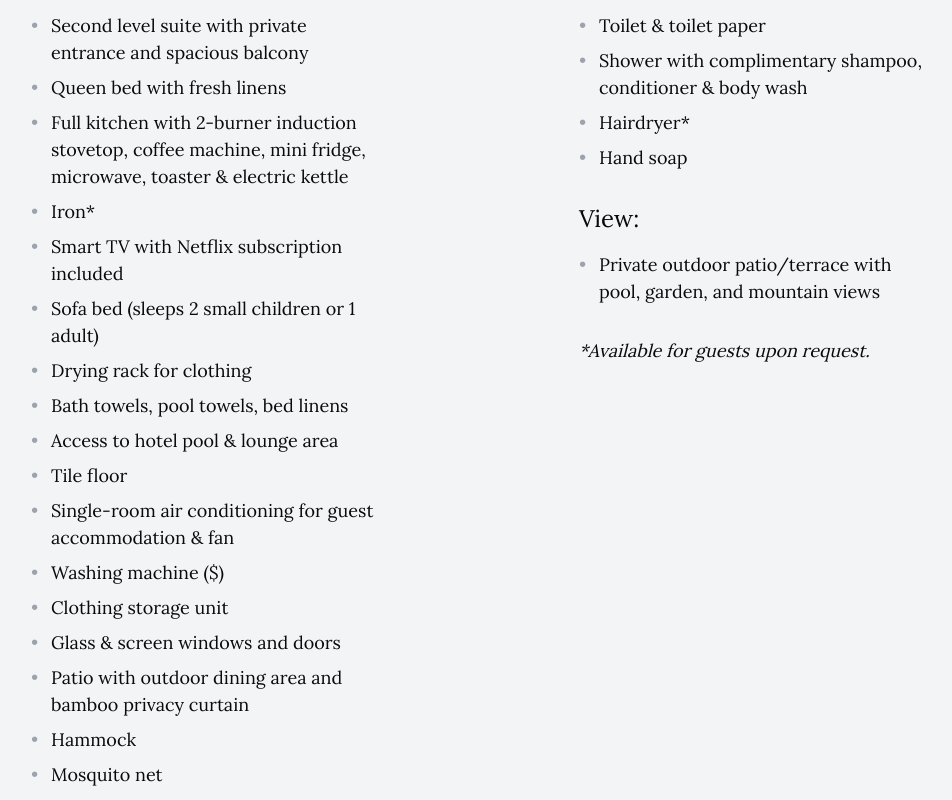
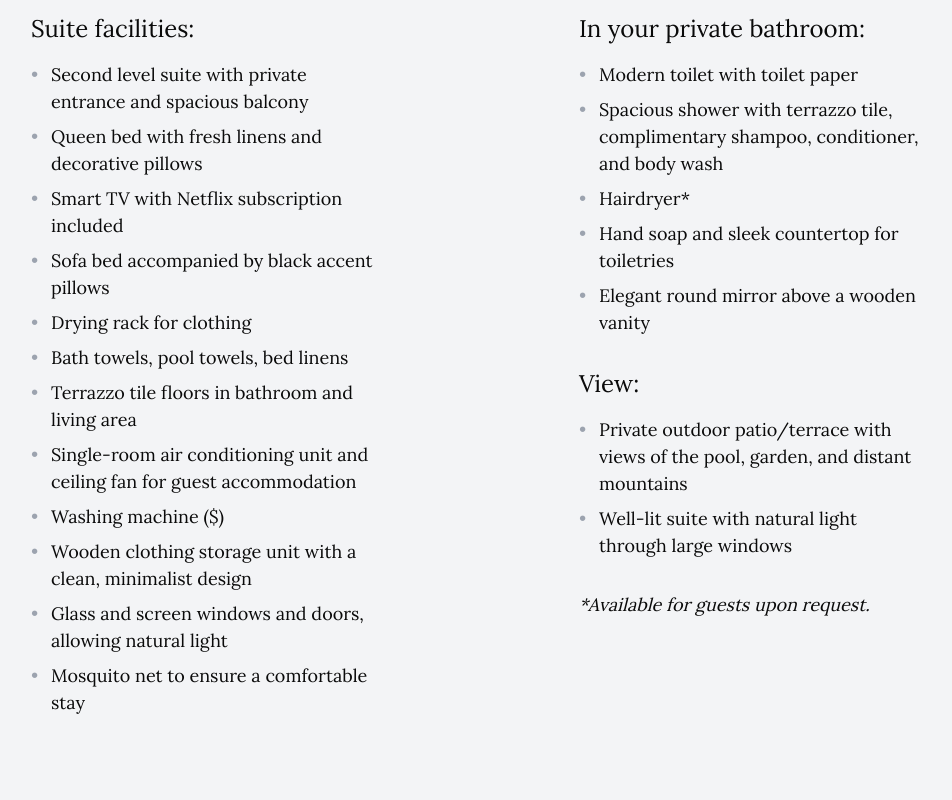
Before and after one commit to Yolxander/hotel-daleese, a Next.js app: page /suites/suite-4 in a window 1280 px wide. Shown: the part 980-1780 px from the top of the page, without its empty margins (161-1113 px from the left). Built offline with nearby package versions, Linux system fonts and the light colour scheme.

Commit message:
updated text size

```diff
--- a/src/app/suites/suite-4/page.tsx
+++ b/src/app/suites/suite-4/page.tsx
@@ -39,33 +39,32 @@ const header = {
 const suiteInfo = {
     facilities: [
         { id: 1, description: "Second level suite with private entrance and spacious balcony" },
-        { id: 2, description: "Queen bed with fresh linens" },
-        { id: 3, description: "Full kitchen with 2-burner induction stovetop, coffee machine, mini fridge, microwave, toaster & electric kettle" },
-        { id: 4, description: "Iron*" },
-        { id: 5, description: "Smart TV with Netflix subscription included" },
-        { id: 6, description: "Sofa bed (sleeps 2 small children or 1 adult)" },
-        { id: 7, description: "Drying rack for clothing" },
-        { id: 8, description: "Bath towels, pool towels, bed linens" },
-        { id: 9, description: "Access to hotel pool & lounge area" },
-        { id: 10, description: "Tile floor" },
-        { id: 11, description: "Single-room air conditioning for guest accommodation & fan" },
-        { id: 12, description: "Washing machine ($)" },
-        { id: 13, description: "Clothing storage unit" },
-        { id: 14, description: "Glass & screen windows and doors" },
-        { id: 15, description: "Patio with outdoor dining area and bamboo privacy curtain" },
-        { id: 16, description: "Hammock" },
-        { id: 17, description: "Mosquito net" },
+        { id: 2, description: "Queen bed with fresh linens and decorative pillows" },
+        { id: 3, description: "Smart TV with Netflix subscription included" },
+        { id: 4, description: "Sofa bed accompanied by black accent pillows" },
+        { id: 5, description: "Drying rack for clothing" },
+        { id: 6, description: "Bath towels, pool towels, bed linens" },
+        { id: 7, description: "Terrazzo tile floors in bathroom and living area" },
+        { id: 8, description: "Single-room air conditioning unit and ceiling fan for guest accommodation" },
+        { id: 9, description: "Washing machine ($)" },
+        { id: 10, description: "Wooden clothing storage unit with a clean, minimalist design" },
+        { id: 11, description: "Glass and screen windows and doors, allowing natural light" },
+        { id: 12, description: "Mosquito net to ensure a comfortable stay" },
     ],
     bathroomAmenities: [
-        { id: 1, description: "Toilet & toilet paper" },
-        { id: 2, description: "Shower with complimentary shampoo, conditioner & body wash" },
+        { id: 1, description: "Modern toilet with toilet paper" },
+        { id: 2, description: "Spacious shower with terrazzo tile, complimentary shampoo, conditioner, and body wash" },
         { id: 3, description: "Hairdryer*" },
-        { id: 4, description: "Hand soap" },
+        { id: 4, description: "Hand soap and sleek countertop for toiletries" },
+        { id: 5, description: "Elegant round mirror above a wooden vanity" },
     ],
     views: [
-        { id: 1, description: "Private outdoor patio/terrace with pool, garden, and mountain views" },
+        { id: 1, description: "Private outdoor patio/terrace with views of the pool, garden, and distant mountains" },
+        { id: 2, description: "Well-lit suite with natural light through large windows" },
     ],
 };
+
+
 
 
 export default function Page() {
--- a/src/components/amenities/amenities-section.tsx
+++ b/src/components/amenities/amenities-section.tsx
@@ -1,7 +1,6 @@
 'use client'
 
 import { Cormorant_Garamond } from 'next/font/google'
-import Link from 'next/link'
 import { motion } from 'framer-motion'
 import { useInView } from 'framer-motion'
 import { useRef } from 'react'
@@ -26,7 +25,7 @@ const AmenityCard: React.FC<AmenityCardProps> = ({ title, description, index, in
             initial={{ opacity: 0 }}
             animate={inView ? { opacity: 1 } : { opacity: 0 }}
             transition={{ duration: 0.5, delay: index * 0.2 + 0.2 }}
-            className={`${cormorantGaramond.className} text-2xl md:text-3xl font-bold mb-4`}
+            className={`${cormorantGaramond.className} text-2xl md:text-[24px] font-bold mb-4`}
         >
             {title}
         </motion.h3>
@@ -34,7 +33,7 @@ const AmenityCard: React.FC<AmenityCardProps> = ({ title, description, index, in
             initial={{ opacity: 0 }}
             animate={inView ? { opacity: 1 } : { opacity: 0 }}
             transition={{ duration: 0.5, delay: index * 0.2 + 0.3 }}
-            className="text-gray-700 text-[20px] font-medium"
+            className="text-gray-700 text-[22px] font-medium"
         >
             {description}
         </motion.p>
@@ -82,7 +81,7 @@ export function AmenitiesSectionComponent() {
                     initial={{ opacity: 0 }}
                     animate={isInView ? { opacity: 1 } : { opacity: 0 }}
                     transition={{ duration: 0.9, delay: 0.2 }}
-                    className="text-gray-700 text-[22px] leading-relaxed font-medium max-w-2xl mx-auto"
+                    className="text-gray-700 text-[24px] leading-relaxed font-medium max-w-2xl mx-auto"
                 >
                     During your stay, we encourage you to take full advantage of our property amenities and
                     services. We want our guests to feel at home. Our hotel offers free access to private parking
--- a/src/components/footer.tsx
+++ b/src/components/footer.tsx
@@ -33,40 +33,40 @@ export function FooterComponent() {
       <div className="max-w-7xl mx-auto grid grid-cols-1 md:grid-cols-4 gap-8 md:gap-16">
         <div>
           <h2 className="text-3xl font-normal mb-4">Hotel Daleese</h2>
-          <p className="text-[20px] leading-relaxed">
+          <p className="text-[22px] leading-relaxed">
             Situated in Southern Costa Rica, Hotel Daleese is an oasis located in the heart of Uvita. Our property features an outdoor swimming pool, free private parking & wifi.
           </p>
         </div>
         <div>
-          <h3 className="text-[23px] font-bold mb-4">Links</h3>
+          <h3 className="text-[24px] font-bold mb-4">Links</h3>
           <ul className="space-y-2">
             <li>
-              <Link href="/policies" className="text-[20px] text-gray-800 underline hover:no-underline transition-all duration-300">
+              <Link href="/policies" className="text-[22px] text-gray-800 underline hover:no-underline transition-all duration-300">
                 Policies
               </Link>
             </li>
             <li>
-              <Link href="/book-a-room" className="text-[20px]  text-gray-800 underline hover:no-underline transition-all duration-300">
+              <Link href="/book-a-room" className="text-[22px]  text-gray-800 underline hover:no-underline transition-all duration-300">
                 Book now
               </Link>
             </li>
           </ul>
         </div>
         <div>
-          <h3 className="text-[23px] font-bold mb-4">Location</h3>
-          <p className="text-[20px] leading-relaxed">
+          <h3 className="text-[24px] font-bold mb-4">Location</h3>
+          <p className="text-[22px] leading-relaxed">
             East of BCR, 500 Meters, Provincia de Puntarenas, Uvita, 60504, Costa Rica
           </p>
         </div>
         <div>
-          <h3 className="text-[23px] font-bold mb-4">Reach Out</h3>
-          <p className="text-[20px] mb-2">
+          <h3 className="text-[24px] font-bold mb-4">Reach Out</h3>
+          <p className="text-[22px] mb-2">
             <a href="https://wa.me/19055980504" className="text-gray-800 underline hover:no-underline transition-all duration-300">
               +1 (905) 598-0504
             </a>
             {' '}(WhatsApp)
           </p>
-          <p className="text-[20px]">
+          <p className="text-[22px]">
             <a href="mailto:admin@hoteldaleese.com" className="text-gray-800 underline hover:no-underline transition-all duration-300">
               admin@hoteldaleese.com
             </a>
@@ -82,7 +82,7 @@ export function FooterComponent() {
             <FacebookIcon />
           </a>
         </div>
-        <p className="text-sm text-gray-600">© {currentYear} Hotel Daleese</p>
+        <p className="text-[22px] text-gray-600">© {currentYear} Hotel Daleese</p>
       </div>
     </footer>
   )
--- a/src/components/suites/suites-gallery.tsx
+++ b/src/components/suites/suites-gallery.tsx
@@ -8,7 +8,7 @@ export function SuitesGalleryComponent() {
     const suites = [
         {
             id: 1,
-            image: 'https://storage.googleapis.com/sempre-studios-893c8.appspot.com/uploads/Casa%20Turul/Suites/67205e0a1b3d1.jpeg?GoogleAccessId=firebase-adminsdk-gkp49%40sempre-studios-893c8.iam.gserviceaccount.com&Expires=1761710474&Signature=VtsL32AoKpnuEXa5g5qwiriDefGb6AkO%2BDGA7URx2geyOgBhM4do0nGF7QvGQomSJuF4CL%2FB9Y0K93q%2FrKlIsYtefKCt6Hoj5F9Bx%2BimKN2mgQK8skaAJfH9P6JrfT3PcTgkRKqJ%2Btv97aS9FJc0c1dU%2FPpvMuD5V4QohW6mbsedefgKHAB6NWMu9lxn3S3G5tiUeX5x4neRinoShO07%2F73F2BtvTEIYJshn%2FxVcN2pk8AnM7vHiMg%2Bpe%2FelQfst6GuQHNIjuH6%2BpxUW4dAOOkXobpNXHvKfwvKGa42QTy7%2BskyJu8ZiRBCjMVaczQsUTg%2BmUeZJkIiGWqZzOIzVeA%3D%3D',
+            image: 'https://storage.googleapis.com/sempre-studios-893c8.appspot.com/uploads/Casa%20Turul/Suite%201/6722811bbc369.jpeg?GoogleAccessId=firebase-adminsdk-gkp49%40sempre-studios-893c8.iam.gserviceaccount.com&Expires=1761850524&Signature=BySCk34Wg5xMdxbMU1r%2FUH3LhZayf%2FsF8seffcH63yoRvVrwEeoFoeEbNzFt7c%2BPYy4E%2FhyHWS6bduWyT4AagbmTBaPhXqa1YkJfYZHW%2BSPOA0cDF8OsNfIqJRlxRtE6tIFGIS0egfKa9CKrN%2BbAuH77QfVQ5o5kfuc8VggATVODybITrdnlfV7UERiWx%2Fr8JNeNpQo9Nf%2Bo36x3QcqCsqAACJpE5Uc7ZoYESMcDh9NytfKz27evYj9YKwGb%2B0t8eEr9eravw5wPf%2BcF%2BxYkh54ilo2bnLSQcpSC2yZq4QbbH%2BSgn1rlWO3AY6c3AnFzvdkxIs0eUKmyrX4rTK7GRQ%3D%3D',
             alt: 'Exterior view of Suite 1 with pink walls and tropical plants',
         },
         {
--- a/src/components/tours/outdoor-activities.tsx
+++ b/src/components/tours/outdoor-activities.tsx
@@ -126,8 +126,8 @@ export function OutdoorActivitiesComponent() {
                         className="rounded-full object-cover"
                     />
                   </motion.div>
-                  <h3 className="text-xl font-semibold text-center mb-2">{activity.title}</h3>
-                  <p className="text-lg text-center">{activity.description}</p>
+                  <h3 className="text-[22px] font-semibold text-center mb-2">{activity.title}</h3>
+                  <p className="text-[20px] text-center">{activity.description}</p>
                 </motion.div>
             ))}
           </motion.div>
```
